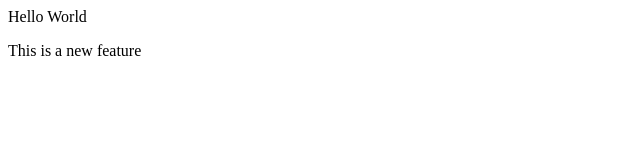
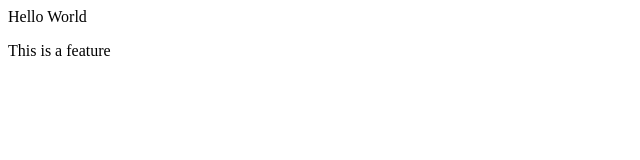
Before and after one commit to Droid-47/LocalRepo, a plain HTML site: page index.html in a window 1280 px wide. Shown: the full height of the page, 0-640 px from the left. Drawn offline with Linux system fonts and the light colour scheme.

Commit message:
feature added

```diff
--- a/index.html
+++ b/index.html
@@ -1,2 +1,2 @@
 <p> Hello World</p>
-<p> This is a new feature </p>
+<p> This is a feature </p>
```
